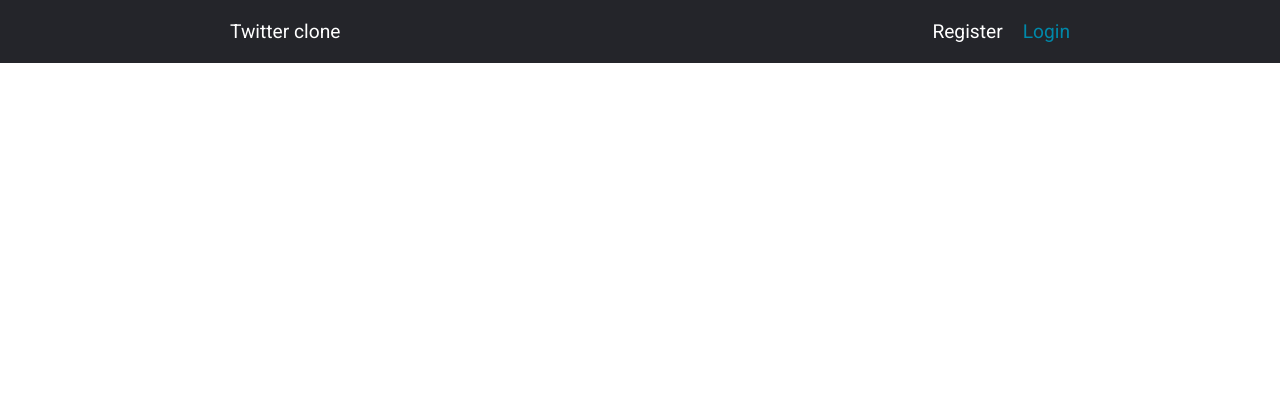
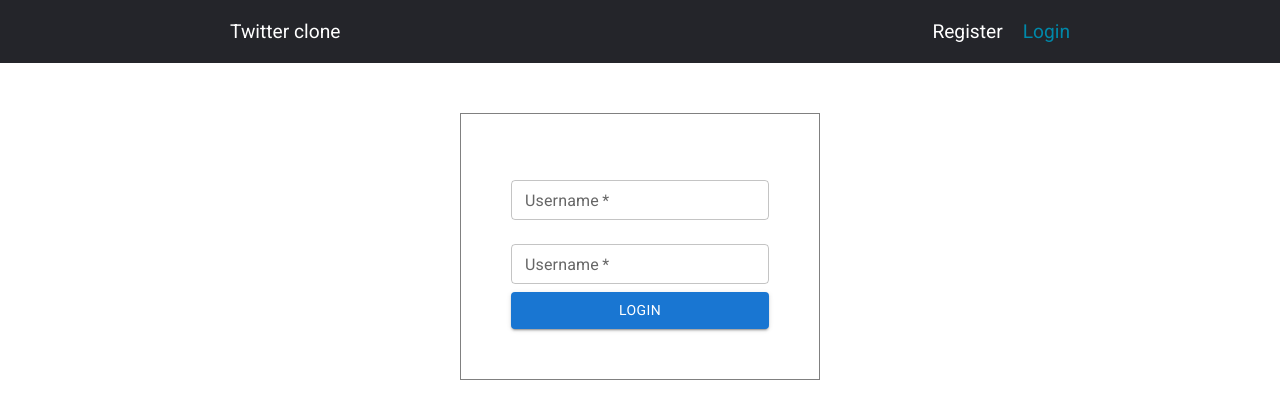
Before and after one commit to BenjaminPasic/twitter-clone, a React (Create React App) app in the folder client/: page /login in a window 1280 px wide. Shown: the top 418 px of the page. Built offline with nearby package versions, Linux system fonts and the light colour scheme.

Commit message:
Added login component with basic styling

```diff
--- a/client/src/App.js
+++ b/client/src/App.js
@@ -7,14 +7,14 @@ import Register from "./components/Register";
 
 function App() {
   return (
-    <div className="App">
+    <main className="App">
       <Navbar />
       <Routes>
         <Route path="/" element={<Home />}></Route>
         <Route path="/login" element={<Login />}></Route>
         <Route path="/register" element={<Register />}></Route>
       </Routes>
-    </div>
+    </main>
   );
 }
 
--- a/client/src/components/Login.css
+++ b/client/src/components/Login.css
@@ -0,0 +1,14 @@
+.login {
+  display: flex;
+  justify-content: center;
+}
+
+.login form {
+  border: 1px solid gray;
+  width: 360px;
+  padding: 50px;
+  margin-top: 50px;
+  display: flex;
+  flex-direction: column;
+  column-gap: 10px;
+}
--- a/client/src/components/Login.js
+++ b/client/src/components/Login.js
@@ -1,9 +1,101 @@
 import "./Login.css";
+import TextField from "@mui/material/TextField";
+import Button from "@mui/material/Button";
+import useAxios from "../hooks/useAxios";
+import { useEffect, useState } from "react";
 
 export default function Login() {
+  const [loginDetails, setLoginDetails] = useState({
+    username: "",
+    password: "",
+  });
+
+  const [loginDetailsError, setLoginDetailsError] = useState({
+    username: false,
+    password: false,
+    usernameErrorText: "",
+    passwordErrorText: "",
+  });
+
+  const handleChange = (e) => {
+    setLoginDetails({
+      ...loginDetails,
+      [e.target.name]: e.target.value,
+    });
+  };
+
+  const handleSubmit = (e) => {
+    let error = false;
+
+    setLoginDetailsError({
+      username: false,
+      password: false,
+      usernameErrorText: "",
+      passwordErrorText: "",
+    });
+
+    if (!loginDetails.username) {
+      error = true;
+      setLoginDetailsError((prevData) => ({
+        ...prevData,
+        username: true,
+        usernameErrorText: "You need to enter a username",
+      }));
+    }
+
+    if (!loginDetails.password) {
+      error = true;
+      setLoginDetailsError((prevData) => ({
+        ...prevData,
+        password: true,
+        passwordErrorText: "You need to enter a password",
+      }));
+    }
+
+    if (!error) {
+      console.log(loginDetails);
+    }
+  };
+
   return (
     <div className="login">
-      <div>Login</div>
+      <form>
+        <TextField
+          onChange={(e) => handleChange(e)}
+          name="username"
+          margin="normal"
+          label="Username"
+          variant="outlined"
+          size="small"
+          required
+          type="text"
+          error={loginDetailsError.username}
+          helperText={
+            loginDetailsError.usernameErrorText
+              ? loginDetailsError.usernameErrorText
+              : ""
+          }
+        />
+        <TextField
+          onChange={(e) => handleChange(e)}
+          name="password"
+          margin="normal"
+          label="Username"
+          variant="outlined"
+          size="small"
+          required
+          type="password"
+          error={loginDetailsError.password}
+          helperText={
+            loginDetailsError.passwordErrorText
+              ? loginDetailsError.passwordErrorText
+              : ""
+          }
+        />
+        <Button variant="contained" onClick={handleSubmit}>
+          Login
+        </Button>
+      </form>
     </div>
   );
 }
--- a/client/src/hooks/useAxios.js
+++ b/client/src/hooks/useAxios.js
@@ -26,8 +26,6 @@ export default function useAxios(url, method, headers = null) {
           url,
           signal: controller.signal,
         });
-        console.log("xo");
-        console.log(res.data);
         setData(res.data);
         setIsPending(false);
       } catch (error) {
```
